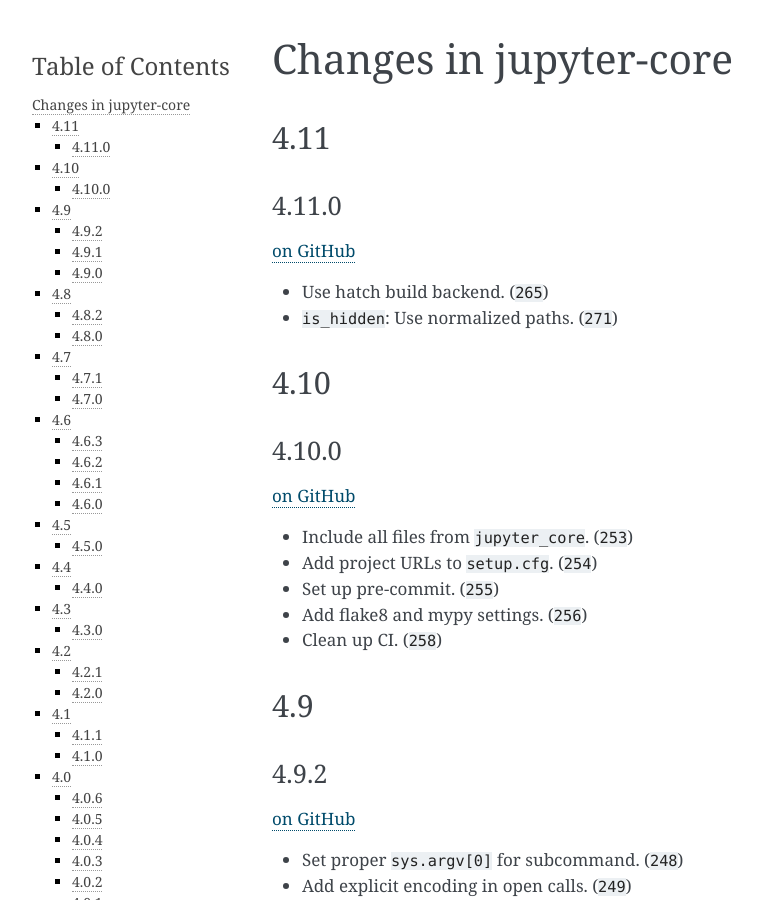
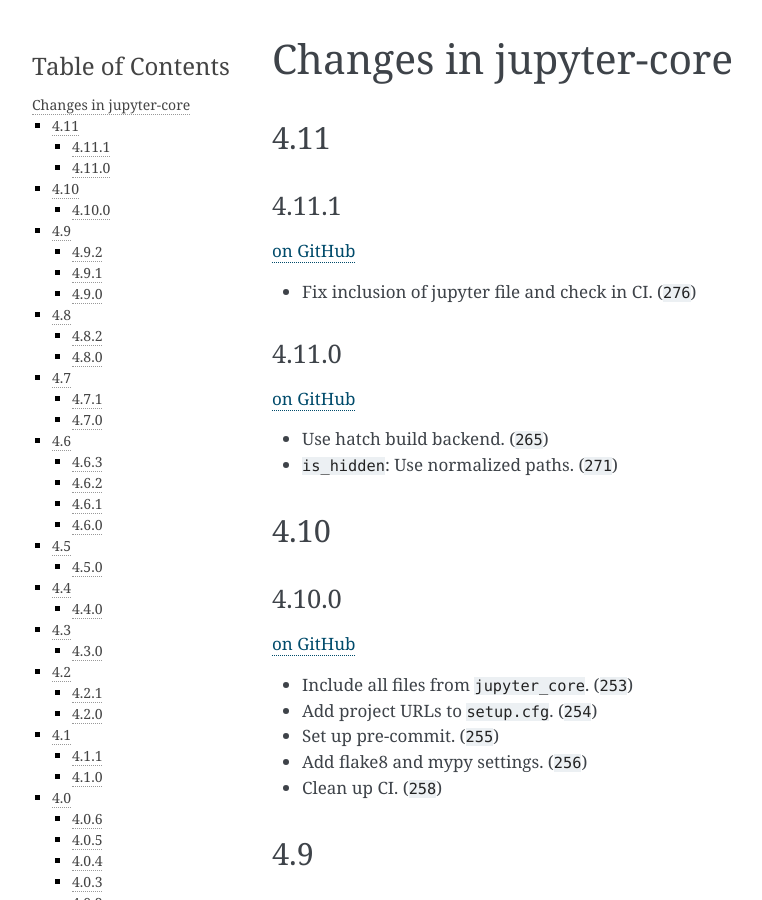
Before and after one commit to jupyter/jupyter_core, a Sphinx documentation site: the page built from docs/changelog.rst, in a window 1280 px wide and 900 px high. Shown: the whole window, without its empty margins (148-910 px from the left). Built offline with Sphinx 7.4.7, drawn with Linux system fonts in a browser that asks for light colours; cross-references to code outside the pages are shown as plain code.

Commit message:
update changelog

```diff
--- a/docs/changelog.rst
+++ b/docs/changelog.rst
@@ -3,6 +3,14 @@
 
 4.11
 ----
+
+4.11.1
+~~~~~~
+
+`on
+GitHub <https://github.com/jupyter/jupyter_core/releases/tag/4.11.1>`__
+
+* Fix inclusion of jupyter file and check in CI. (:ghpull:`276`)
 
 4.11.0
 ~~~~~~
```
